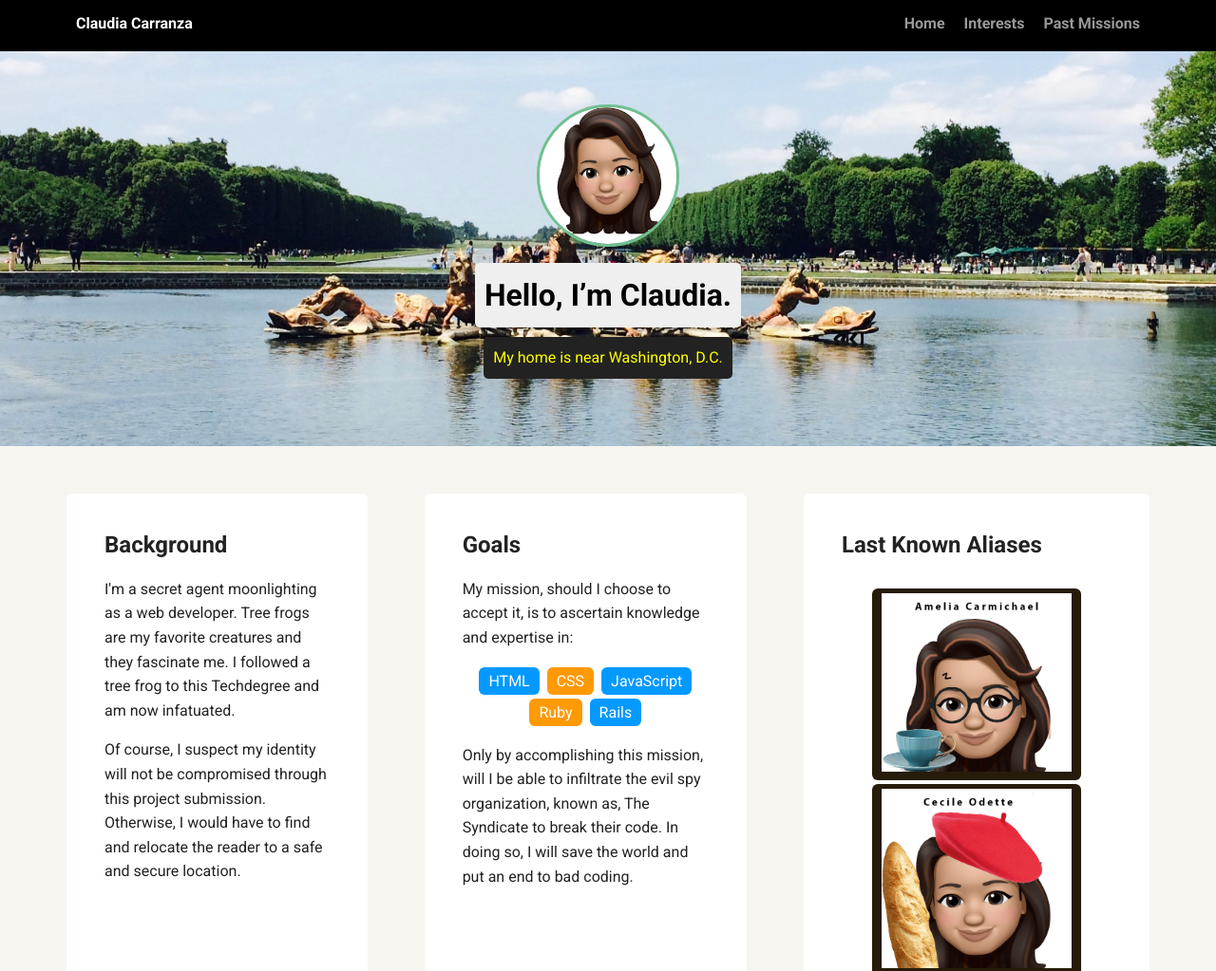
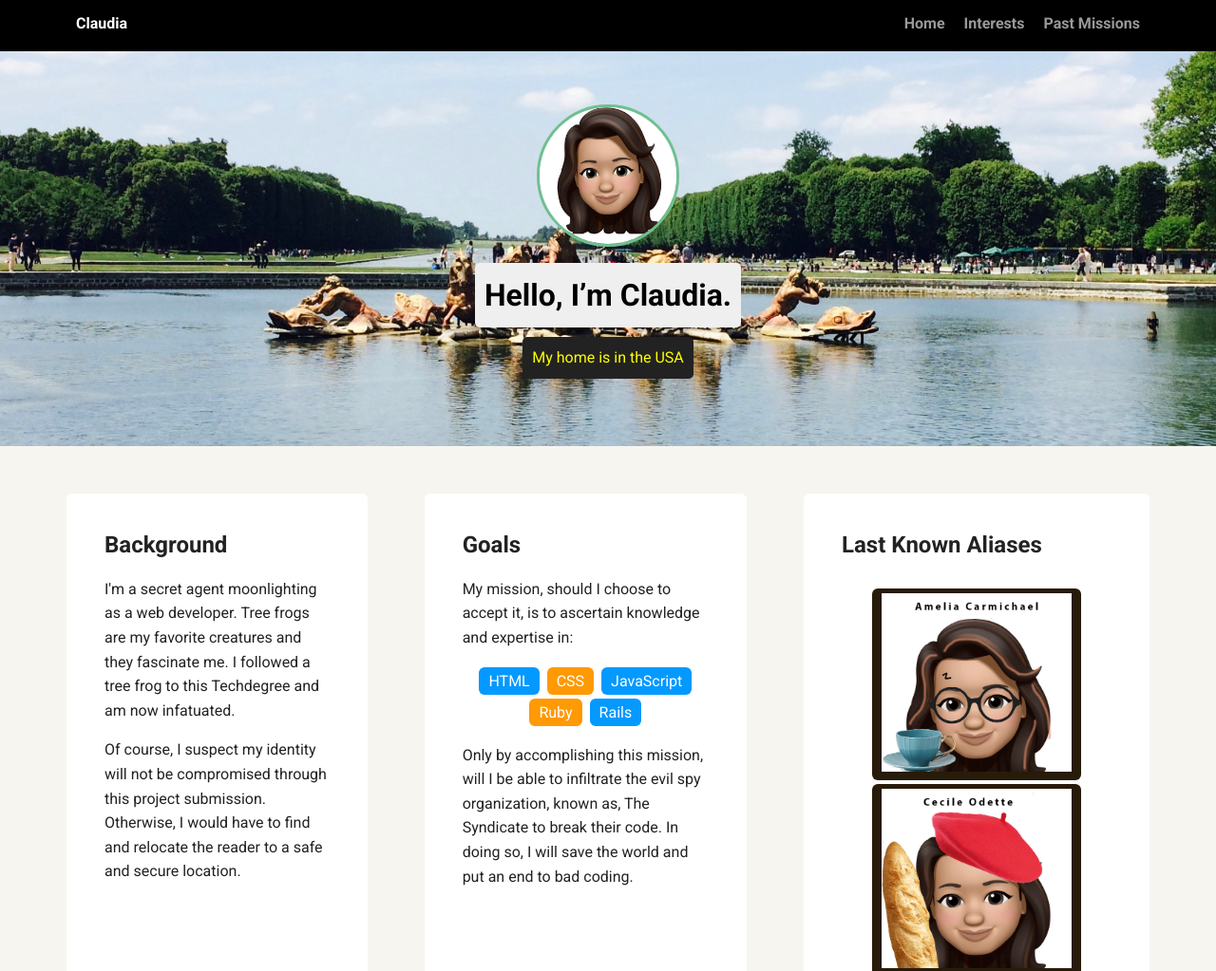
Before and after one commit to bloudcloudcomms/techdegree-project-1, a plain HTML site: page index.html in a window 1280 px wide. Shown: the top 1023 px of the page at 95% size. Drawn offline with Linux system fonts and the light colour scheme; a web font is replaced by a local one.

Commit message:
updated screenshots

```diff
--- a/index.html
+++ b/index.html
@@ -2,7 +2,7 @@
 <html lang="en">
 <head>
   <meta charset="utf-8">
-  <title>Claudia Carranza's Profile</title>
+  <title>Claudia's Profile</title>
   <meta name="viewport" content="width=device-width, initial-scale=1.0">
   <link rel="stylesheet" href="styles.css">
   <link href="https://fonts.googleapis.com/css?family=Muli%7CRoboto:400,300,500,700,900" rel="stylesheet"></head>
@@ -10,7 +10,7 @@
 
     <nav class="main-nav">
         <ul class="nav">
-          <li class="name">Claudia Carranza</li>
+          <li class="name">Claudia</li>
           <li><a href="index.html">Home</a></li>
           <li><a href="interests.html">Interests</a></li>
           <li><a href="past-missions.html">Past Missions</a></li>
@@ -18,9 +18,9 @@
     </nav>
 
     <header>
-      <img src="images/new-me.jpeg" alt="Avatar of Claudia Carranza" class="profile-image">
+      <img src="images/new-me.jpeg" alt="Avatar of Claudia" class="profile-image">
       <h1 class="tag name">Hello, I’m Claudia.</h1>
-      <p class="tag location">My home is near Washington, D.C.</p>
+      <p class="tag location">My home is in the USA</p>
     </header>
 
     <main class="flex">
@@ -58,7 +58,7 @@
         <li><a href="https://www.linkedin.com/in/claudia-carranza-20024659/" class="social linkedin">LinkedIn</a></li>
         <li><a href="https://github.com/bloudcloudcomms" class="social github">Github</a></li>
       </ul>
-      <p class="copyright">Copyright 2021, Claudia Carranza</p>
+      <p class="copyright">Copyright 2021, Claudia</p>
     </footer>
   </body>
   </html>
```
Also changed, not shown: interests.html (+3 -3 lines), past-missions.html (+3 -3 lines), screenshots/home.png, screenshots/home2.png, 2 other files.
